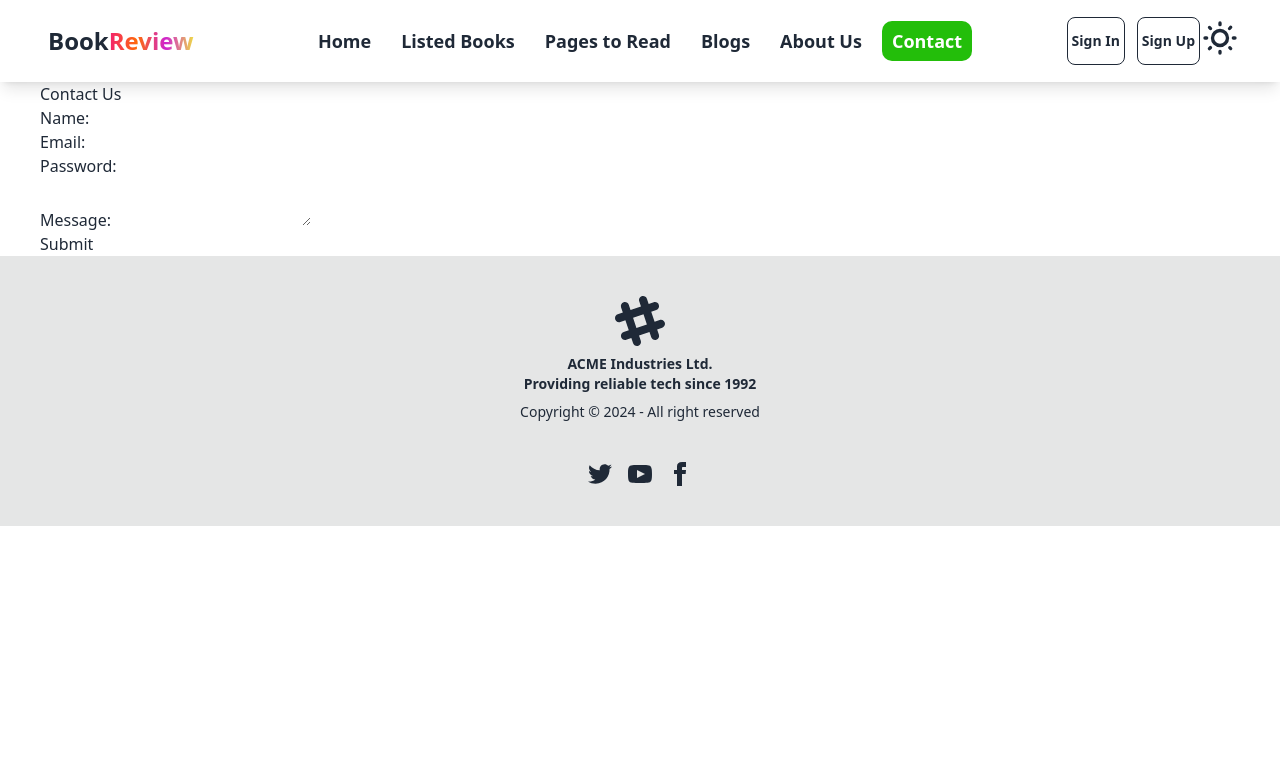
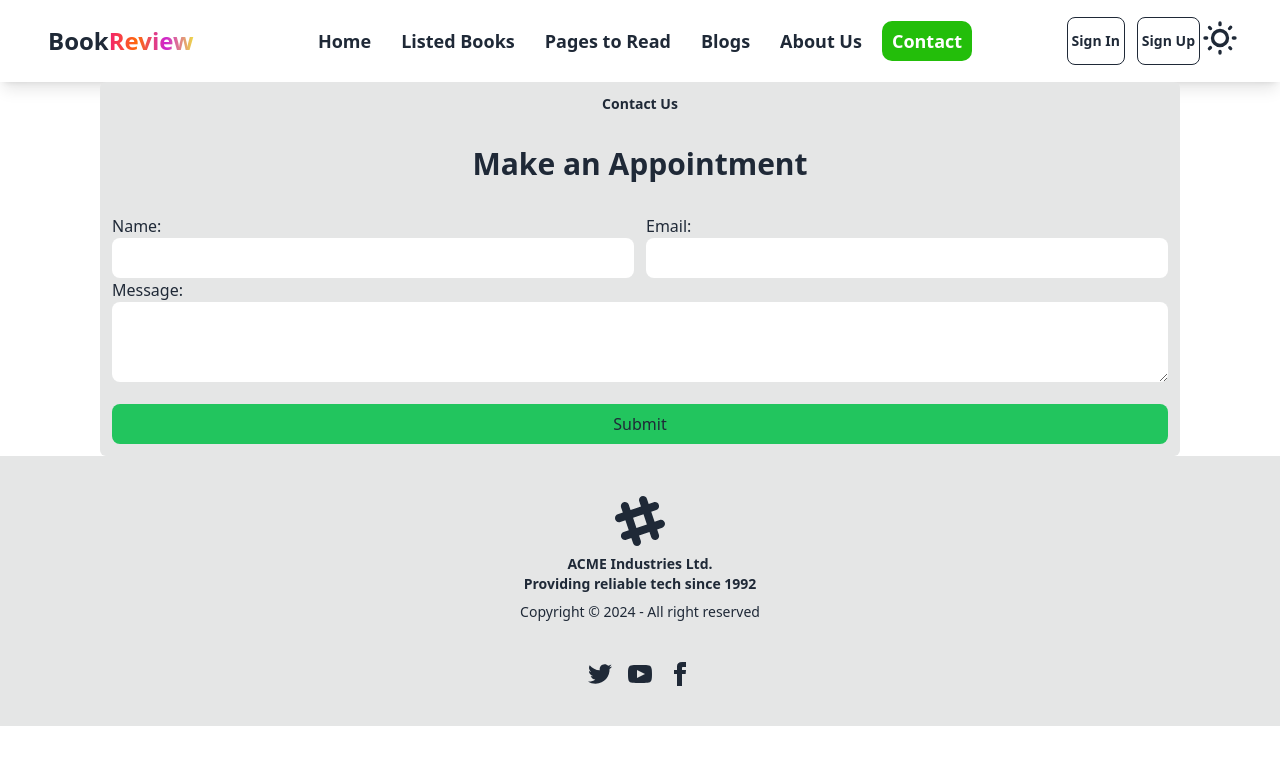
Before and after one commit to developerMohib/Book-Review-Assign-8, a React (Vite) app: page /contact in a window 1280 px wide. Shown: the top 764 px of the page. Built offline with nearby package versions, Linux system fonts and the light colour scheme.

Commit message:
Readme file edited with contact page with another code constructed

```diff
--- a/package.json
+++ b/package.json
@@ -15,6 +15,7 @@
     "prop-types": "^15.8.1",
     "react": "^18.2.0",
     "react-dom": "^18.2.0",
+    "react-helmet-async": "^2.0.5",
     "react-icons": "^5.0.1",
     "react-loader-spinner": "^6.1.6",
     "react-router-dom": "^6.22.3",
--- a/src/App.jsx
+++ b/src/App.jsx
@@ -1,14 +1,14 @@
-
-import './App.css'
-import Root from './assets/Component/Root/Root'
-
+import "./App.css";
+import Root from "./assets/Component/Root/Root";
+import { HelmetProvider } from 'react-helmet-async';
 function App() {
-
   return (
     <>
-      <Root> </Root>
+      <HelmetProvider>
+        <Root> </Root>
+      </HelmetProvider>
     </>
-  )
+  );
 }
 
-export default App
+export default App;
--- a/src/assets/Component/Contact/Contact.jsx
+++ b/src/assets/Component/Contact/Contact.jsx
@@ -1,19 +1,18 @@
-import { useState } from 'react';
-
+import { useState } from "react";
 
 const Contact = () => {
   const [formData, setFormData] = useState({
-    name: '',
-    email: '',
-    password: '',
-    message: ''
+    name: "",
+    email: "",
+    password: "",
+    message: "",
   });
 
   const handleChange = (e) => {
     const { name, value } = e.target;
     setFormData({
       ...formData,
-      [name]: value
+      [name]: value,
     });
   };
 
@@ -21,20 +20,23 @@ const Contact = () => {
     e.preventDefault();
     console.log(formData);
     setFormData({
-      name: '',
-      email: '',
-      password: '',
-      message: ''
+      name: "",
+      email: "",
+      password: "",
+      message: "",
     });
   };
 
   return (
-    <div>
-      <h2>Contact Us</h2>
+    <div className="w-[90%] bg-base-300 mx-auto p-3 rounded-md">
+      <h2 className="text-sm text-center font-semibold">Contact Us</h2>
+      <h2 className="text-3xl text-center font-semibold my-8">Make an Appointment</h2>
       <form onSubmit={handleSubmit}>
-        <div>
+        <div className="md:flex gap-3 ">
+          <div className="w-1/2">
             <label htmlFor="name">Name:</label>
             <input
+            className="w-full p-2 rounded-lg"
               type="text"
               id="name"
               name="name"
@@ -43,9 +45,10 @@ const Contact = () => {
               required
             />
           </div>
-        <div>
+          <div className="w-1/2">
             <label htmlFor="email">Email:</label>
             <input
+            className="w-full p-2 rounded-lg"
               type="email"
               id="email"
               name="email"
@@ -54,20 +57,11 @@ const Contact = () => {
               required
             />
           </div>
-        <div>
-          <label htmlFor="password">Password:</label>
-          <input
-            type="password"
-            id="password"
-            name="password"
-            value={formData.password}
-            onChange={handleChange}
-            required
-          />
         </div>
-        <div>
+        <div className="w-full">
           <label htmlFor="message">Message:</label>
           <textarea
+          className="w-full p-4 rounded-lg"
             id="message"
             name="message"
             value={formData.message}
@@ -75,11 +69,10 @@ const Contact = () => {
             required
           />
         </div>
-        <button type="submit">Submit</button>
+        <button className="w-full bg-green-500 p-2 rounded-lg mt-4 hover:bg-green-400 " type="submit"> Submit </button>
       </form>
     </div>
   );
-}
-
+};
 
 export default Contact;
--- /dev/null
+++ b/src/assets/Component/Heading/Heading.jsx
@@ -0,0 +1,15 @@
+import { Helmet } from "react-helmet-async";
+import PropTypes from 'prop-types';
+
+const Heading = ({heading}) => {
+    return (
+        <Helmet>
+        <title> {heading} - Book Review From User </title>
+      </Helmet>
+    );
+};
+Heading.propTypes = {
+    heading : PropTypes.string ,
+}
+
+export default Heading;
--- a/src/assets/Component/Home/Home.jsx
+++ b/src/assets/Component/Home/Home.jsx
@@ -1,6 +1,5 @@
-
-import Banner from '../Banner/Banner';
-import BooksPage from '../BooksPage/BooksPage';
+import Banner from "../Banner/Banner";
+import BooksPage from "../BooksPage/BooksPage";
 
 const Home = () => {
   return (
--- a/src/assets/Component/Root/Root.jsx
+++ b/src/assets/Component/Root/Root.jsx
@@ -5,11 +5,11 @@ import Navbar from "../Navbar/Navbar";
 const Root = () => {
   return (
     <div>
-        <Navbar> </Navbar>
+      <Navbar />
       <div className="px-10">
-        <Outlet> </Outlet>
+        <Outlet />
       </div>
-      <Footer> </Footer>
+      <Footer />
     </div>
   );
 };
```
Also changed, not shown: src/assets/Component/Blogs/Blogs.jsx (+17 -10 lines), src/assets/Component/ReadBooks/ReadBooks.jsx (+4 -5 lines), 2 other files (tests, documents, lock files or other folders). Lines whose indentation alone changed are shown as unchanged.
